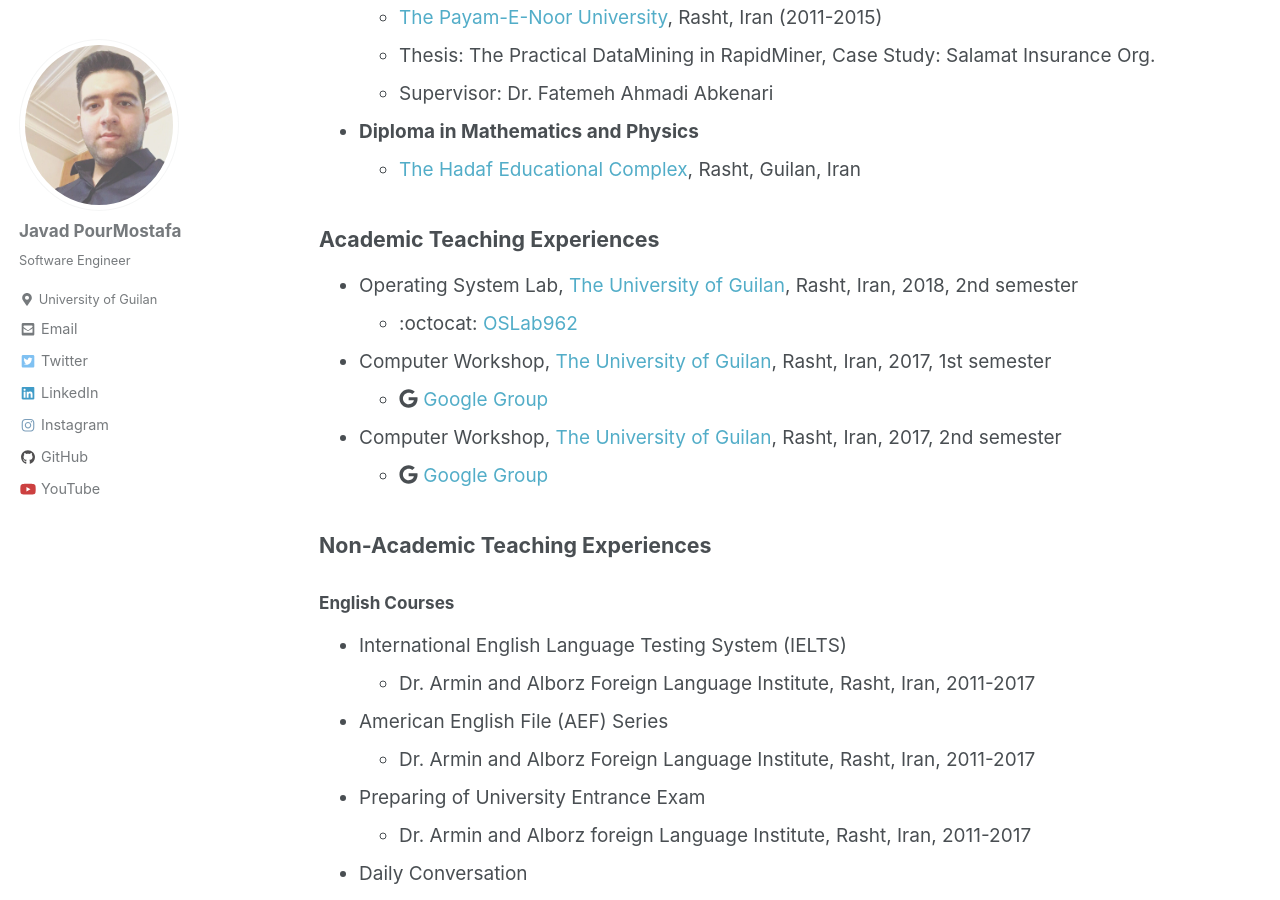
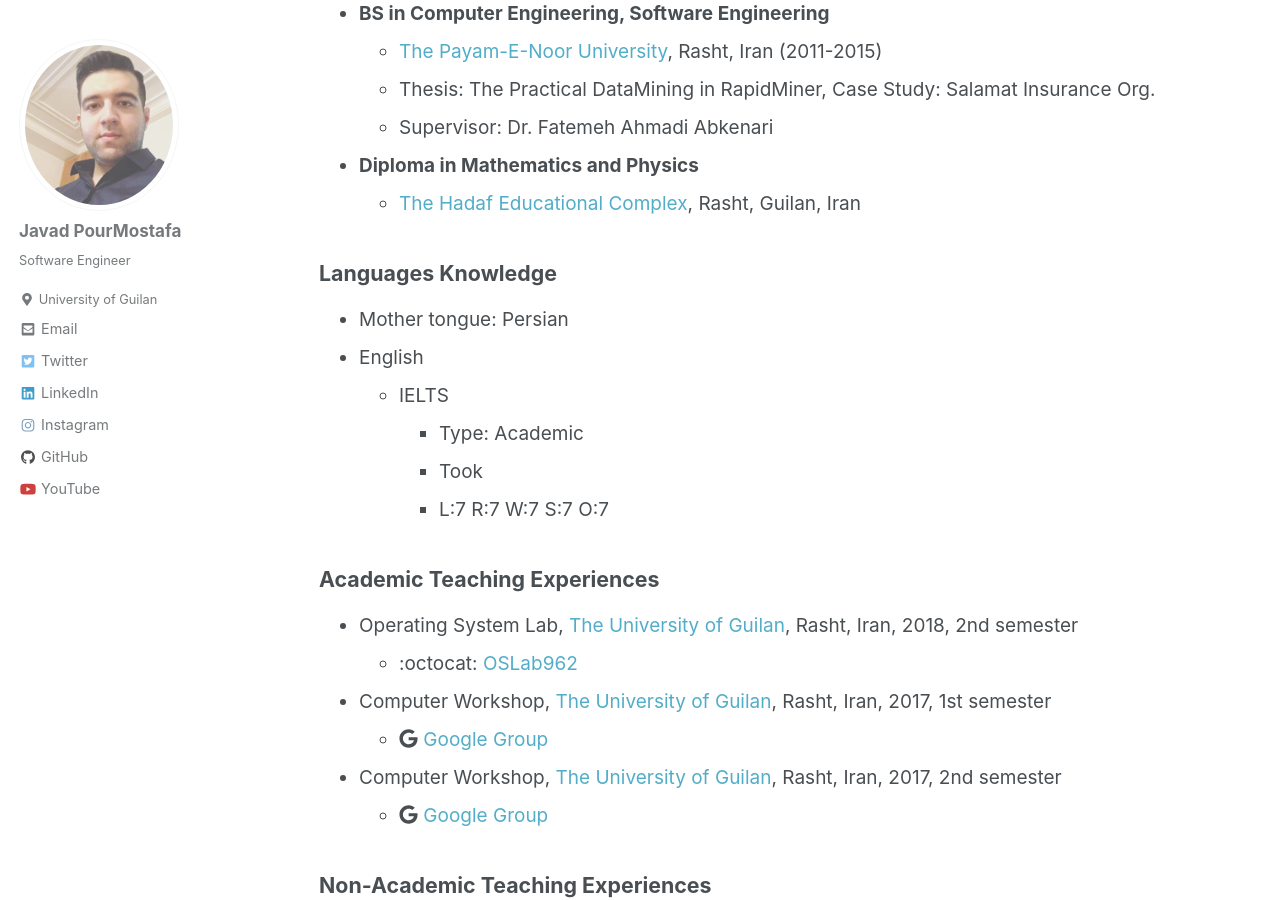
Before and after one commit to JoyeBright/JoyeBright.github.io, a Jekyll site: the page built from _pages/cv.md, in a window 1280 px wide and 900 px high, scrolled down 856 px. Built offline with Jekyll 4.4.1, drawn with Linux system fonts in a browser that asks for light colours; nearby versions of some CDN libraries.

Commit message:
Update cv.md

```diff
--- a/_pages/cv.md
+++ b/_pages/cv.md
@@ -20,6 +20,14 @@
 
 *   <b>Diploma in Mathematics and Physics</b>
     *   [The Hadaf Educational Complex](http://hadafec.sams.ir), Rasht, Guilan, Iran
+
+## Languages Knowledge
+*   Mother tongue: Persian
+*   English
+    *   IELTS
+        *   Type: Academic
+        *   Took
+        *   L:7 R:7 W:7 S:7 O:7
 
 ## Academic Teaching Experiences
 *   Operating System Lab, [The University of Guilan](http://ce.guilan.ac.ir), Rasht, Iran, 2018, 2nd semester
```
